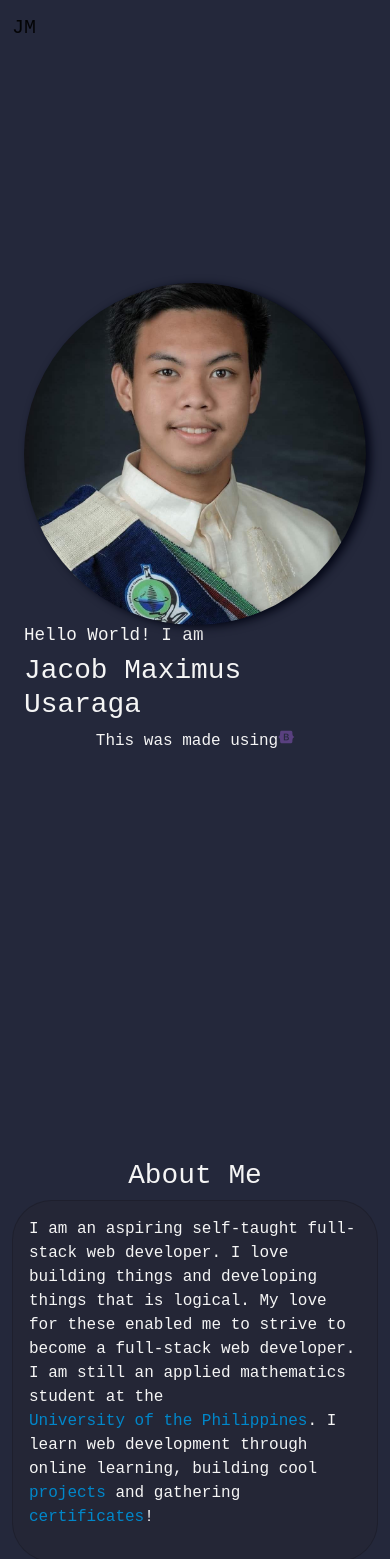
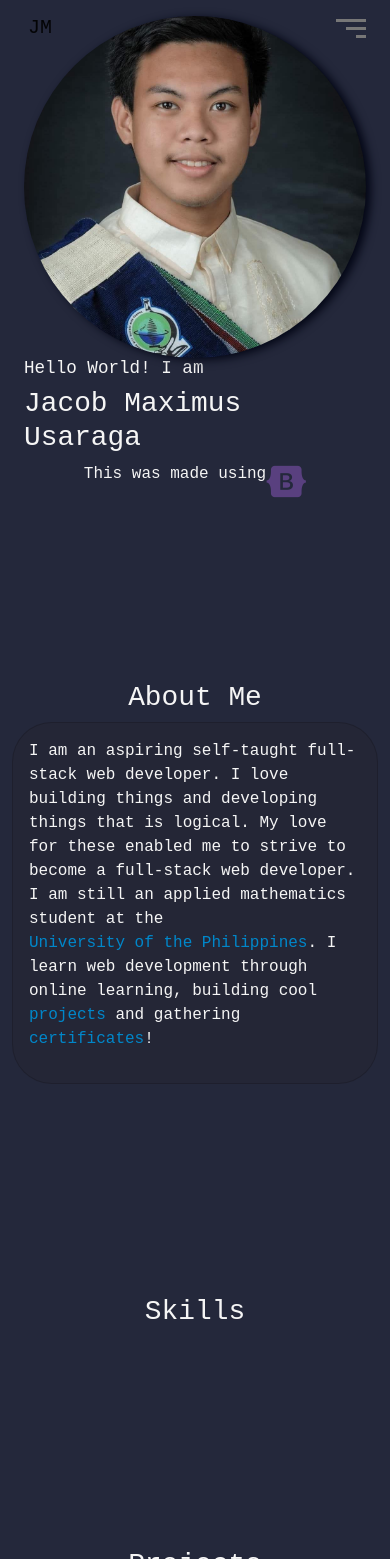
Before and after one commit to miniloda/Portfolio-Bootstrap, a plain HTML site: page index.html in a window 390 px wide. Shown: the top 1559 px of the page. Drawn offline with nearby package versions, Linux system fonts and the light colour scheme.

Commit message:
added navbar functionality

```diff
--- a/index.html
+++ b/index.html
@@ -10,8 +10,9 @@
         <title>Jacob Maximus</title>
         <meta name="description" content="">
         <meta name="viewport" content="width=device-width, initial-scale=1">
+        <link rel="stylesheet" href="src/css/bootstrap.css">
         <link rel="stylesheet" href="src/css/styles.css">
-        <link rel="stylesheet" href="src/css/bootstrap.css">
+
         <link href="https://cdn.jsdelivr.net/npm/bootstrap@5.2.0/dist/css/bootstrap.min.css" rel="stylesheet" integrity="sha384-gH2yIJqKdNHPEq0n4Mqa/HGKIhSkIHeL5AyhkYV8i59U5AR6csBvApHHNl/vI1Bx" crossorigin="anonymous">
         <link rel="stylesheet" href="https://cdn.jsdelivr.net/gh/devicons/devicon@v2.15.1/devicon.min.css">
     </head>
@@ -24,11 +25,11 @@
                 sadas
             </nav> -->
 
-  <nav class="navbar navbar-expand-lg navbar-light">
+  <nav class="navbar navbar-expand-lg navbar-light position-absolute w-100">
     <div class="container-fluid w-100">
-      <a class="navbar-brand" href="#">JM</a>
+      <a class="navbar-brand mx-3" href="#">JM</a>
       <div class="nav__buttons ml-auto">
-      <button class="navbar-toggler collapsed d-none d-md-flex d-lg-none  flex-column justify-content-end align-items-end" type="button" data-bs-toggle="collapse" data-bs-target="#navbarSupportedContent"
+      <button class="navbar-toggler collapsed d-flex d-lg-none  flex-column justify-content-end align-items-end" type="button" data-bs-toggle="collapse" data-bs-target="#navbarSupportedContent"
         aria-controls="navbarSupportedContent" aria-expanded="false" aria-label="Toggle navigation">
         <span class="toggler-icon top-bar"></span>
         <span class="toggler-icon middle-bar"></span>
@@ -36,7 +37,7 @@
       </button>
     </div>
       <div class="collapse navbar-collapse d-lg-flex justify-content-end" id="navbarSupportedContent">
-        <ul class="navbar-nav ml-auto me-5">
+        <ul class="navbar-nav ms-auto me-5">
           <li class="nav-item">
             <a class="nav-link me-3 text-light" aria-current="page" href="#about">About</a>
           </li>
@@ -57,7 +58,7 @@
     </div>
   </nav>
         </header>
-        <div class="banner vh-100">
+        <div class="banner">
             <div class="container-fluid h-100 mt-5 d-flex flex-column justify-content-center">
                 <div class="row">
                     <div class="col-12 h-100" >
@@ -102,7 +103,7 @@
           </div>
         <main>
             <!-- Makes the about section centered -->
-            <div class="vh-25" id ="about">
+            <div class="section-gap" id ="about">
 
             </div>
             <div class="main container">
@@ -116,11 +117,23 @@
                         <p class="p-lg-4 lg-h3">I am an aspiring self-taught full-stack web developer. I love building things and developing things that is logical. My love for these enabled me to strive to become a full-stack web developer. I am still an applied mathematics student at the <a href="#" class = "hover-underline-animation"> University of the Philippines</a>. I learn web development through online learning, building cool <a href="#projects" class = "hover-underline-animation"> projects</a> and gathering <a href = "#certificates" class = "hover-underline-animation">certificates</a>!</p></div>
                             </div>
                             </div>
-                            <div class="row vh-25"></div>
+
             </div>
-            <!-- skills part -->
+            </div>
+            <div class="section-gap"></div>
+
+            <!-- skills section -->
+            <div class="container skills-section">
+                <div class="row">
+                    <div class="col-12">
+                        <h1 class="text-center">Skills</h1>
+                    </div>
+
+                </div>
+            </div>
                 <!-- end of skills section -->
-                <div class="vh-25"></div>
+
+                <div class="section-gap"></div>
                 <!-- start of projects section -->
                 <div class="container">
                 <div class="row projects">
@@ -194,7 +207,7 @@
                     </div>
                     </div>
                     <!-- end of projects section -->
-                    <div class="vh-25" id = "certificates">
+                    <div class="section-gap" id = "certificates">
 
                     </div>
                     <!-- start of certificates section -->
--- a/src/css/bootstrap.css
+++ b/src/css/bootstrap.css
@@ -1,11 +1,23 @@
 
 /* additional boostrap customization */
+nav{
+    top:0;
+}
 .vh-50{
     height: 50vh;
 }
 .vh-25{
     height: 25vh;
 }
+.banner{
+    height: 100vh;
+}
+@media (max-width: 768px) {
+    .banner{
+        height: 50vh !important;
+    }
+}
+
 
 /* for paragraph */
 /* @media(min-width: 768px){
--- a/src/css/styles.css
+++ b/src/css/styles.css
@@ -20,6 +20,9 @@ img.filter {
 }
 i{
   color:rgb(102, 82, 82);
+}
+.section-gap{
+   padding-top: 25vh;
 }
 
 /* end of general styles */
@@ -152,9 +155,6 @@ li>a:hover{
 
 /* end of general styles */
 /* start of banner */
-.banner{
-    height: 100vh;
-}
 .icon{
     display:flex;
     justify-content:center;
@@ -163,7 +163,7 @@ i{
     font-size: 40px;
 }
 /* scroll-down indicator */
-@media only screen and (max-width: 768px){
+@media only screen and (max-width: 1000px){
     .box{
         display:none !important;
     }
--- a/src/scripts/main.js
+++ b/src/scripts/main.js
@@ -62,11 +62,23 @@ $('a[href*="#"]')
       }
     }
   });
+  // REFACTOR: fix the  bug for the width of the box
 let navEnabled = false;
-document.querySelector(".navbar-toggler").addEventListener(("click"), ()=>{
+document.querySelector(".navbar-toggler").addEventListener(("click"),()=>{
+  console.log("clicked")
+  setTimeout(function(){
+  document.querySelector(".navbar-toggler").removeEventListener("click",navClick)
+
+  },1000)
+  setTimeout(function(){
+    document.querySelector(".navbar-toggler").addEventListener("click",navClick);
+ }, 2000);//wa
+});
+
+function navClick(){
     let counter = 0;
   document.querySelectorAll(".toggler-icon").forEach(function(element){
-  console.log(element)
+    console.log("in?")
       if(!navEnabled){
       element.style.width = "30px";
       }else{
@@ -80,7 +92,10 @@ document.querySelectorAll(".toggler-icon").forEach(function(element){
           }
 
       }
+      console.log(element)
       counter++;
   })
   navEnabled = !navEnabled;
-});
+  }
+
+document.querySelector(".navbar-toggler").addEventListener(("click"), navClick);
```
Lines whose indentation alone changed are shown as unchanged.
